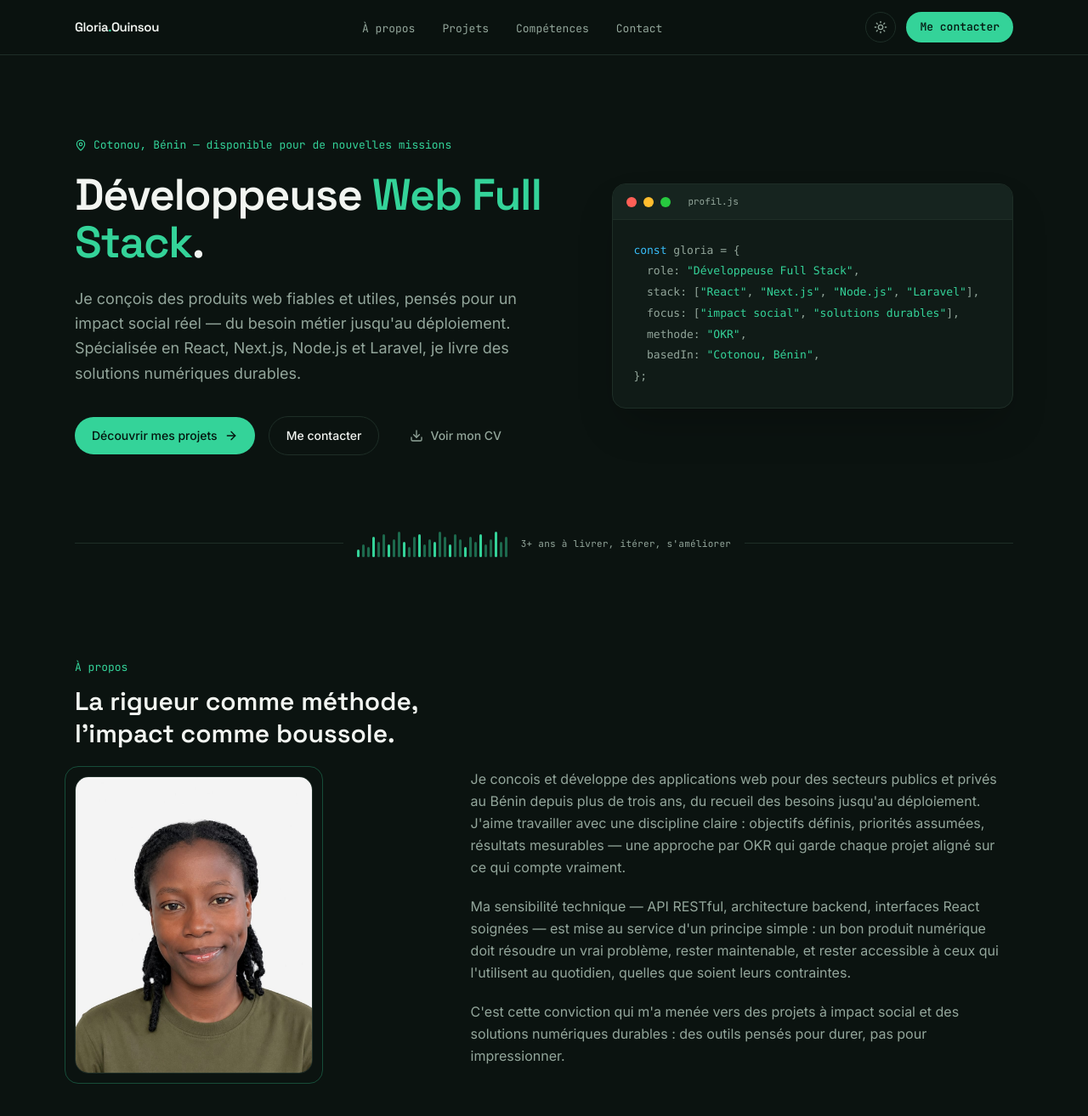
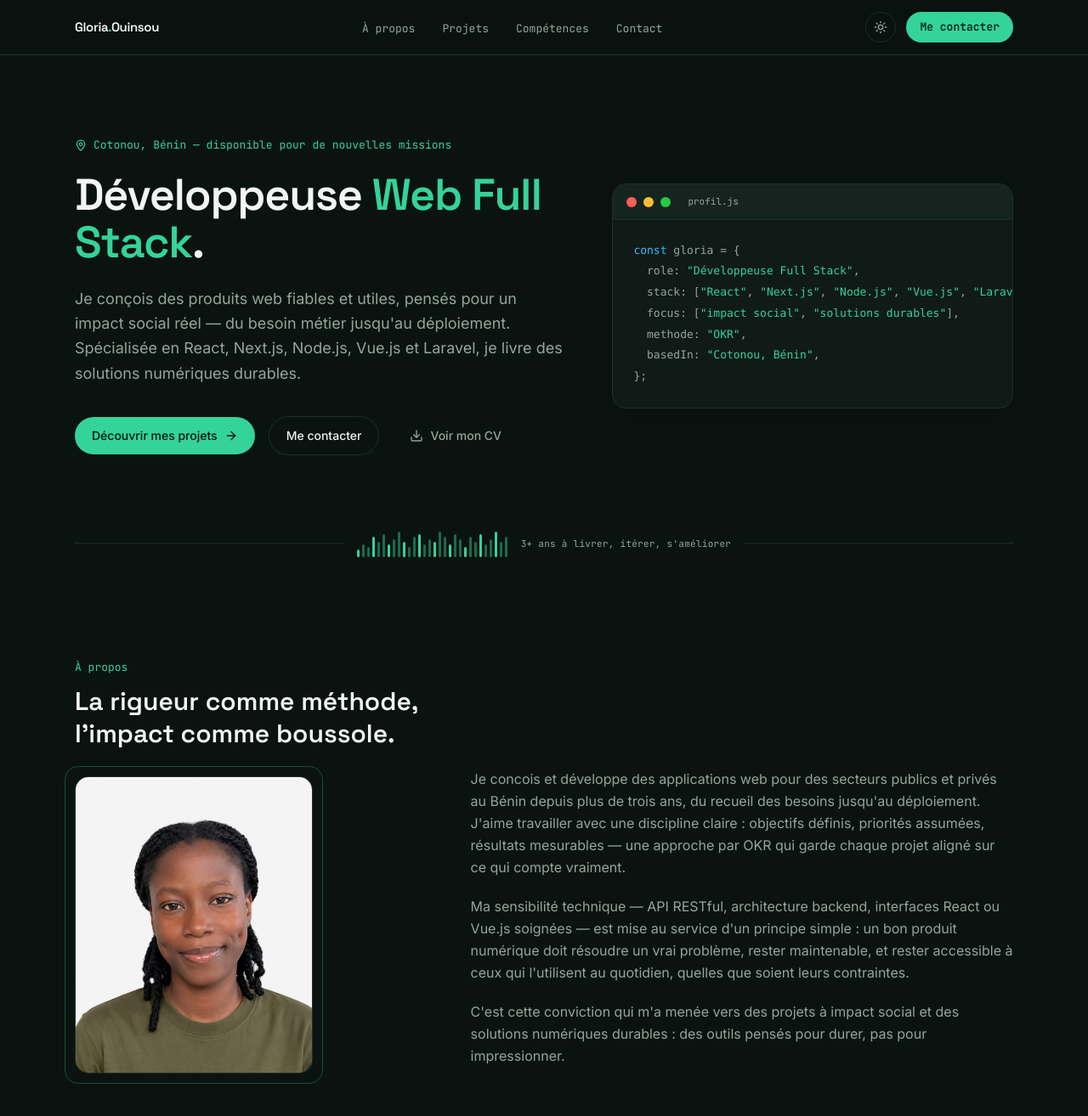
Before and after one commit to Gloryprod/gloriaouinsou-dev, a React (Vite) app: page / in a window 1280 px wide. Shown: the top 1314 px of the page at 85% size. Built offline with nearby package versions, Linux system fonts and the light colour scheme.

Commit message:
modif composant Portfolio

```diff
--- a/src/Portfolio.jsx
+++ b/src/Portfolio.jsx
@@ -523,7 +523,7 @@ export default function Portfolio() {
             <span className="text-[var(--accent)]">Web Full Stack</span>.
           </h1>
           <p className="text-[17px] sm:text-[18px] leading-relaxed text-[var(--text-muted)] max-w-xl mb-9">
-            {PROFILE.tagline} Spécialisée en React, Next.js, Node.js et Laravel, je livre des
+            {PROFILE.tagline} Spécialisée en React, Next.js, Node.js, Vue.js et Laravel, je livre des
             solutions numériques durables.
           </p>
           <div className="flex flex-wrap items-center gap-4">
@@ -569,7 +569,7 @@ export default function Portfolio() {
               <code>
                 <span className="text-[var(--accent-2)]">const</span> gloria = {"{"}
                 {"\n"}  role: <span className="text-[var(--accent)]">"Développeuse Full Stack"</span>,
-                {"\n"}  stack: [<span className="text-[var(--accent)]">"React"</span>, <span className="text-[var(--accent)]">"Next.js"</span>, <span className="text-[var(--accent)]">"Node.js"</span>, <span className="text-[var(--accent)]">"Laravel"</span>],
+                {"\n"}  stack: [<span className="text-[var(--accent)]">"React"</span>, <span className="text-[var(--accent)]">"Next.js"</span>, <span className="text-[var(--accent)]">"Node.js"</span>, <span className="text-[var(--accent)]">"Vue.js"</span>, <span className="text-[var(--accent)]">"Laravel"</span>],
                 {"\n"}  focus: [<span className="text-[var(--accent)]">"impact social"</span>, <span className="text-[var(--accent)]">"solutions durables"</span>],
                 {"\n"}  methode: <span className="text-[var(--accent)]">"OKR"</span>,
                 {"\n"}  basedIn: <span className="text-[var(--accent)]">"Cotonou, Bénin"</span>,
@@ -622,7 +622,7 @@ export default function Portfolio() {
               ce qui compte vraiment.
             </p>
             <p>
-              Ma sensibilité technique — API RESTful, architecture backend, interfaces React
+              Ma sensibilité technique — API RESTful, architecture backend, interfaces React ou Vue.js
               soignées — est mise au service d'un principe simple : un bon produit numérique
               doit résoudre un vrai problème, rester maintenable, et rester accessible à ceux
               qui l'utilisent au quotidien, quelles que soient leurs contraintes.
```
